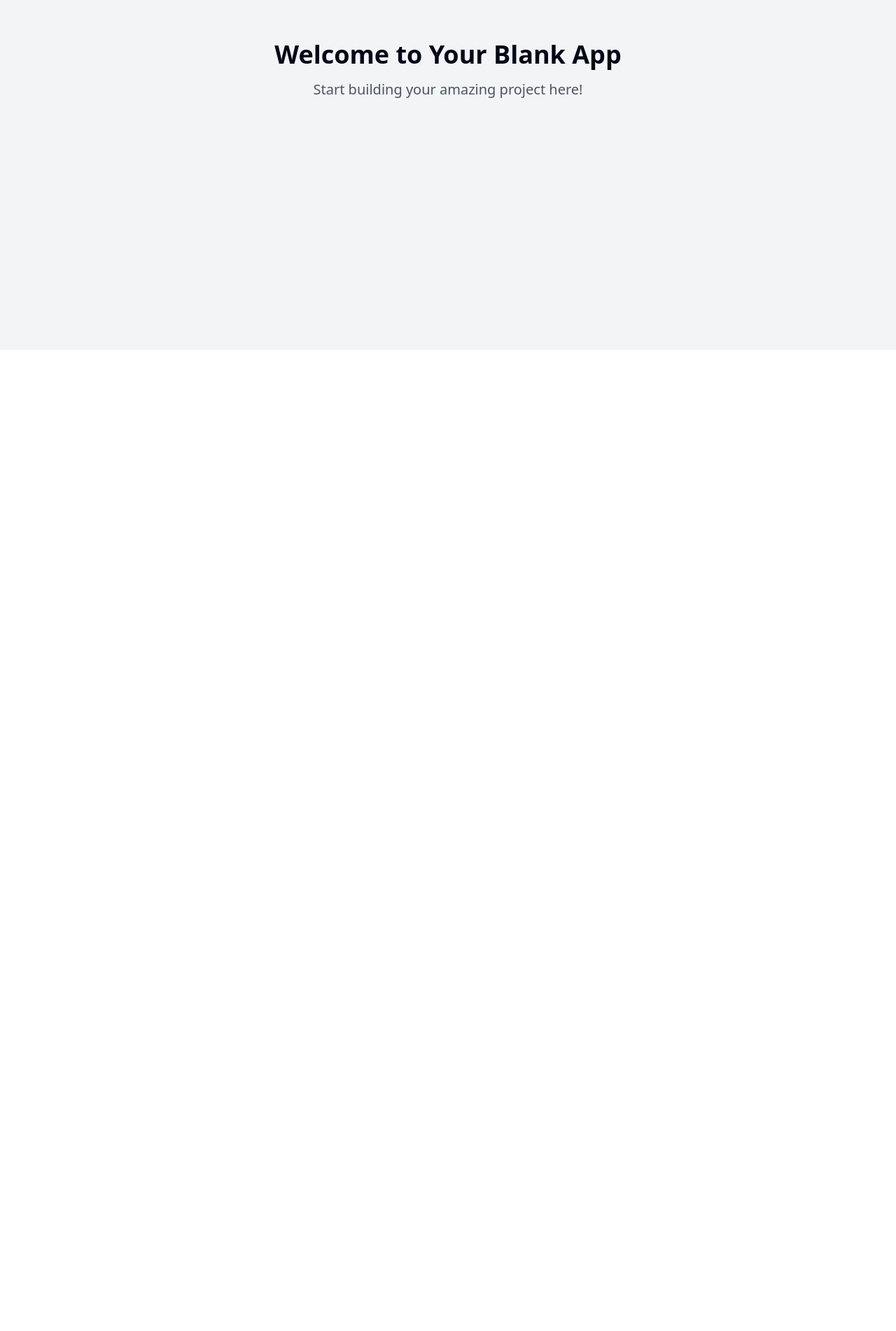
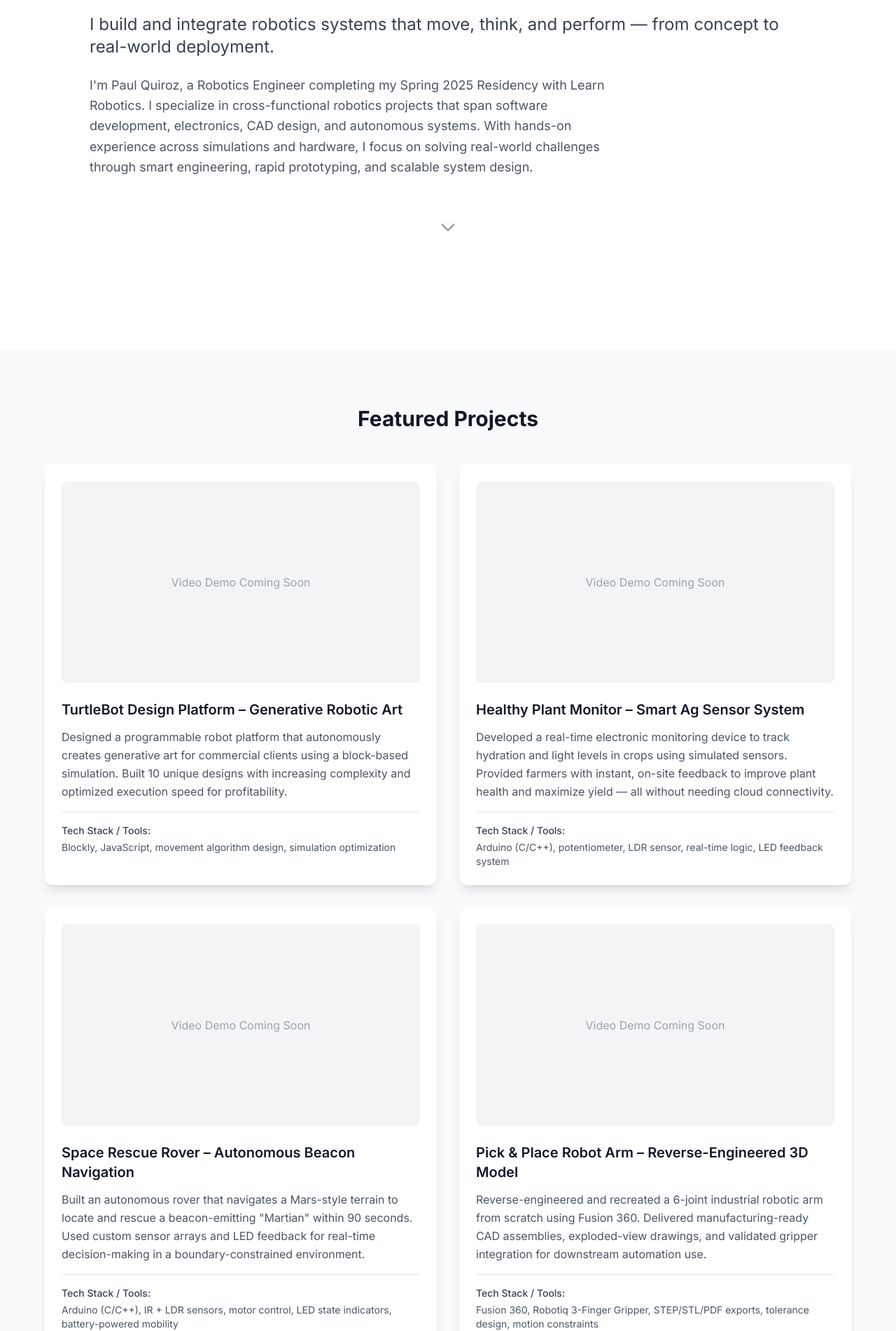
Before and after one commit to liz-miller/quiroz-robotics-showcase, a React (Vite) app: page / in a window 1280 px wide. Shown: the part 300-2202 px from the top of the page at 70% size. Before the commit the page ends 800 px from the top, so only its background shows below. Built offline with nearby package versions, Linux system fonts and the light colour scheme.

Commit message:
feat: Implement portfolio website

```diff
--- a/index.html
+++ b/index.html
@@ -3,7 +3,10 @@
   <head>
     <meta charset="UTF-8" />
     <meta name="viewport" content="width=device-width, initial-scale=1.0" />
-    <title>quiroz-robotics-showcase</title>
+    <title>Paul Quiroz | Robotics Engineer</title>
+    <link rel="preconnect" href="https://fonts.googleapis.com">
+    <link rel="preconnect" href="https://fonts.gstatic.com" crossorigin>
+    <link href="https://fonts.googleapis.com/css2?family=Inter:wght@400;500;600;700&display=swap" rel="stylesheet">
     <meta name="description" content="Lovable Generated Project" />
     <meta name="author" content="Lovable" />
 
--- /dev/null
+++ b/src/components/ContactSection.tsx
@@ -0,0 +1,26 @@
+
+import { Github, Linkedin, Mail } from "lucide-react";
+
+export const ContactSection = () => {
+  return (
+    <footer className="py-12 px-4 md:px-8 lg:px-16 bg-white">
+      <div className="max-w-6xl mx-auto text-center">
+        <h2 className="text-2xl font-semibold mb-8 text-gray-900">Let's Connect</h2>
+        <div className="flex justify-center space-x-8">
+          <a href="mailto:your.email@example.com" className="flex items-center text-gray-600 hover:text-gray-900 transition-colors">
+            <Mail className="w-5 h-5 mr-2" />
+            <span>Email</span>
+          </a>
+          <a href="https://linkedin.com/in/your-profile" target="_blank" rel="noopener noreferrer" className="flex items-center text-gray-600 hover:text-gray-900 transition-colors">
+            <Linkedin className="w-5 h-5 mr-2" />
+            <span>LinkedIn</span>
+          </a>
+          <a href="https://github.com/your-profile" target="_blank" rel="noopener noreferrer" className="flex items-center text-gray-600 hover:text-gray-900 transition-colors">
+            <Github className="w-5 h-5 mr-2" />
+            <span>GitHub</span>
+          </a>
+        </div>
+      </div>
+    </footer>
+  );
+};
--- /dev/null
+++ b/src/components/HeroSection.tsx
@@ -0,0 +1,23 @@
+
+import { ChevronDown } from "lucide-react";
+
+export const HeroSection = () => {
+  return (
+    <section className="min-h-screen flex flex-col justify-center px-4 md:px-8 lg:px-16 max-w-6xl mx-auto">
+      <div className="space-y-6">
+        <h1 className="text-3xl md:text-4xl lg:text-5xl font-bold text-gray-900 leading-tight">
+          Robotics Engineer with expertise in full-stack automation, mobile robots, and industrial systems
+        </h1>
+        <h2 className="text-xl md:text-2xl text-gray-700 leading-relaxed">
+          I build and integrate robotics systems that move, think, and perform — from concept to real-world deployment.
+        </h2>
+        <p className="text-lg text-gray-600 leading-relaxed max-w-3xl">
+          I'm Paul Quiroz, a Robotics Engineer completing my Spring 2025 Residency with Learn Robotics. I specialize in cross-functional robotics projects that span software development, electronics, CAD design, and autonomous systems. With hands-on experience across simulations and hardware, I focus on solving real-world challenges through smart engineering, rapid prototyping, and scalable system design.
+        </p>
+      </div>
+      <div className="mt-16 animate-bounce">
+        <ChevronDown className="w-8 h-8 mx-auto text-gray-400" />
+      </div>
+    </section>
+  );
+};
--- /dev/null
+++ b/src/components/ProjectCard.tsx
@@ -0,0 +1,26 @@
+
+interface ProjectCardProps {
+  title: string;
+  summary: string;
+  techStack: string;
+  videoUrl?: string;
+}
+
+export const ProjectCard = ({ title, summary, techStack, videoUrl }: ProjectCardProps) => {
+  return (
+    <div className="bg-white rounded-xl shadow-lg p-6 transition-transform duration-300 hover:scale-[1.02]">
+      <div className="aspect-video bg-gray-100 rounded-lg mb-6">
+        {/* Vimeo placeholder - will be updated later */}
+        <div className="w-full h-full flex items-center justify-center text-gray-400">
+          Video Demo Coming Soon
+        </div>
+      </div>
+      <h3 className="text-xl font-semibold mb-3 text-gray-900">{title}</h3>
+      <p className="text-gray-600 mb-4 leading-relaxed">{summary}</p>
+      <div className="border-t pt-4">
+        <p className="text-sm font-medium text-gray-700">Tech Stack / Tools:</p>
+        <p className="text-sm text-gray-600 mt-1">{techStack}</p>
+      </div>
+    </div>
+  );
+};
--- /dev/null
+++ b/src/components/ProjectsSection.tsx
@@ -0,0 +1,45 @@
+
+import { ProjectCard } from "./ProjectCard";
+
+export const ProjectsSection = () => {
+  const projects = [
+    {
+      title: "TurtleBot Design Platform – Generative Robotic Art",
+      summary: "Designed a programmable robot platform that autonomously creates generative art for commercial clients using a block-based simulation. Built 10 unique designs with increasing complexity and optimized execution speed for profitability.",
+      techStack: "Blockly, JavaScript, movement algorithm design, simulation optimization",
+    },
+    {
+      title: "Healthy Plant Monitor – Smart Ag Sensor System",
+      summary: "Developed a real-time electronic monitoring device to track hydration and light levels in crops using simulated sensors. Provided farmers with instant, on-site feedback to improve plant health and maximize yield — all without needing cloud connectivity.",
+      techStack: "Arduino (C/C++), potentiometer, LDR sensor, real-time logic, LED feedback system",
+    },
+    {
+      title: "Space Rescue Rover – Autonomous Beacon Navigation",
+      summary: "Built an autonomous rover that navigates a Mars-style terrain to locate and rescue a beacon-emitting \"Martian\" within 90 seconds. Used custom sensor arrays and LED feedback for real-time decision-making in a boundary-constrained environment.",
+      techStack: "Arduino (C/C++), IR + LDR sensors, motor control, LED state indicators, battery-powered mobility",
+    },
+    {
+      title: "Pick & Place Robot Arm – Reverse-Engineered 3D Model",
+      summary: "Reverse-engineered and recreated a 6-joint industrial robotic arm from scratch using Fusion 360. Delivered manufacturing-ready CAD assemblies, exploded-view drawings, and validated gripper integration for downstream automation use.",
+      techStack: "Fusion 360, Robotiq 3-Finger Gripper, STEP/STL/PDF exports, tolerance design, motion constraints",
+    },
+    {
+      title: "Manufacturing Automation – PLC Systems Integration",
+      summary: "Programmed and tested ladder logic routines to automate industrial machines across four simulated customer use cases. Mapped digital/analog I/O, implemented E-stop safety features, and ran full virtual commissioning using a PLC simulator.",
+      techStack: "PLCLogix, Ladder Logic (IEC 61131-3), Virtual Worlds simulator, I/O documentation, real-time control logic",
+    },
+  ];
+
+  return (
+    <section className="py-20 px-4 md:px-8 lg:px-16 bg-gray-50">
+      <div className="max-w-6xl mx-auto">
+        <h2 className="text-3xl font-bold mb-12 text-center text-gray-900">Featured Projects</h2>
+        <div className="grid grid-cols-1 md:grid-cols-2 gap-8">
+          {projects.map((project) => (
+            <ProjectCard key={project.title} {...project} />
+          ))}
+        </div>
+      </div>
+    </section>
+  );
+};
--- a/src/index.css
+++ b/src/index.css
@@ -1,6 +1,20 @@
 @tailwind base;
 @tailwind components;
 @tailwind utilities;
+
+@layer base {
+  html {
+    scroll-behavior: smooth;
+  }
+
+  body {
+    @apply bg-white text-gray-900;
+  }
+}
+
+.font-inter {
+  font-family: 'Inter', sans-serif;
+}
 
 @layer base {
   :root {
--- a/src/pages/Index.tsx
+++ b/src/pages/Index.tsx
@@ -1,12 +1,14 @@
-// Update this page (the content is just a fallback if you fail to update the page)
+
+import { HeroSection } from "@/components/HeroSection";
+import { ProjectsSection } from "@/components/ProjectsSection";
+import { ContactSection } from "@/components/ContactSection";
 
 const Index = () => {
   return (
-    <div className="min-h-screen flex items-center justify-center bg-gray-100">
-      <div className="text-center">
-        <h1 className="text-4xl font-bold mb-4">Welcome to Your Blank App</h1>
-        <p className="text-xl text-gray-600">Start building your amazing project here!</p>
-      </div>
+    <div className="scroll-smooth font-inter">
+      <HeroSection />
+      <ProjectsSection />
+      <ContactSection />
     </div>
   );
 };
```
Also changed, not shown: tailwind.config.ts (+39 -53 lines).
